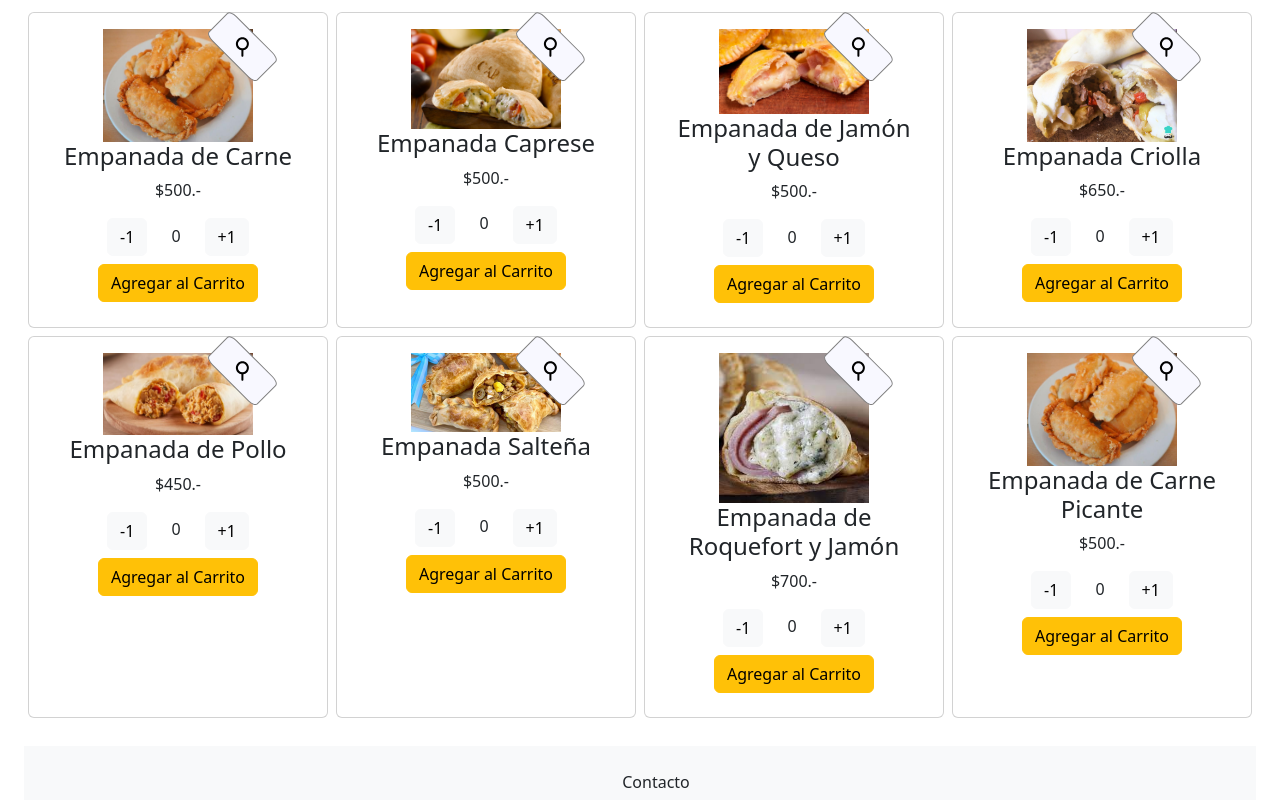
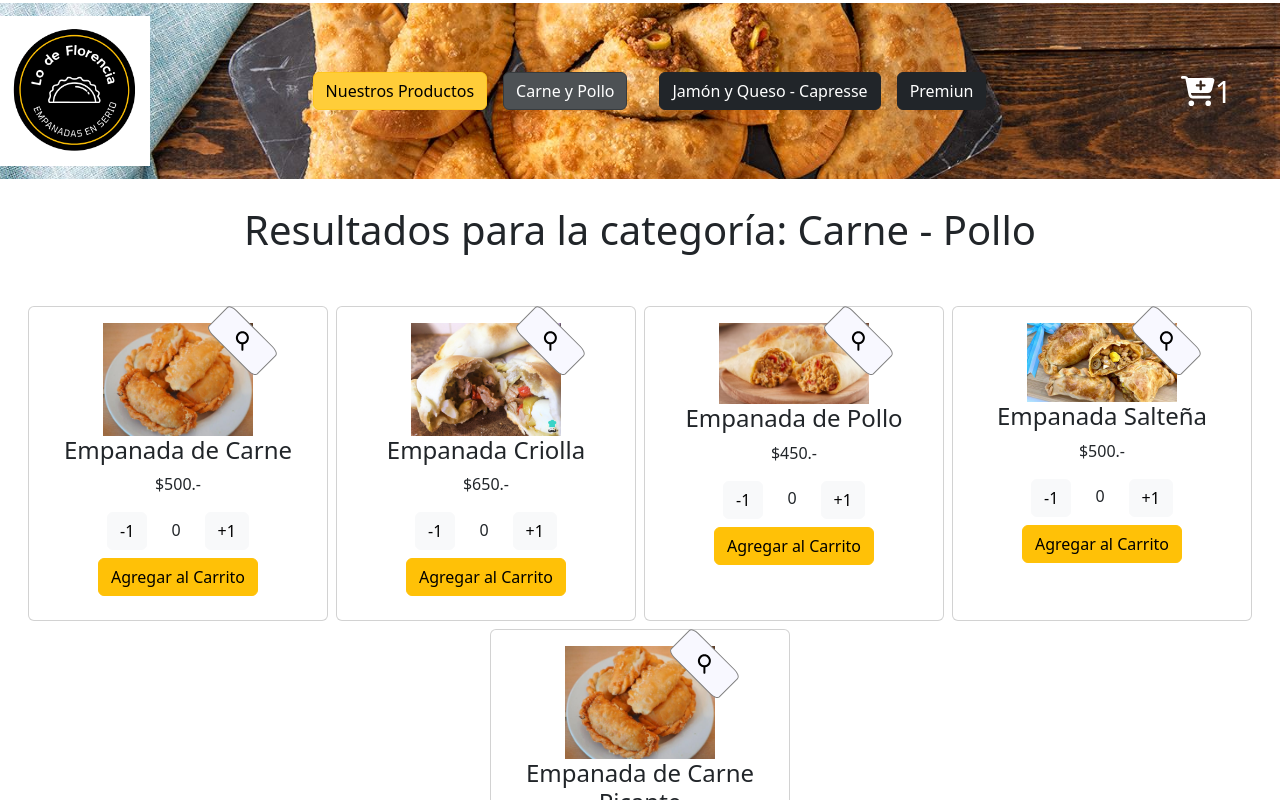
Before and after one commit to mariaFlorenciaMerzario/reactCorderCartTwo-github.pages, a React (Create React App) app: page /reactCoder.github.io/build/category/1 in a window 1280 px wide. Shown: the top 800 px of the page. Built offline with nearby package versions, Linux system fonts and the light colour scheme.

Commit message:
start group categorys

```diff
--- a/src/App.js
+++ b/src/App.js
@@ -16,12 +16,12 @@ import { BrowserRouter , Route , Routes} from 'react-router-dom';
 import Container from './Components/Container/Container';
 import Footer from './Components/Footer/Footer';
 import ItemListCategory from './Components/Container/ItemListCategory/ItemListCategory';
+import Navbar from './Components/Navbar/Navbar';
 function App() {
   return (
     <div className="App">
-
     <BrowserRouter>
-
+    <Navbar />
       <Routes>
         <Route path='/reactCoder.github.io/build' element={<Container />}/>
         <Route path='/reactCoder.github.io/build/category/:categoryId' element={<ItemListCategory />}/>
--- a/src/Components/Container/Container.jsx
+++ b/src/Components/Container/Container.jsx
@@ -5,7 +5,7 @@ const Container = () => {
     return(
         <>
          <div className="container">
-            <Navbar/>
+
             <ItemListContainer greeting={'Bienvenidos'}/>
             <Main />
          </div>
--- a/src/Components/Container/ItemListCategory/ItemListCategory.jsx
+++ b/src/Components/Container/ItemListCategory/ItemListCategory.jsx
@@ -2,17 +2,23 @@ import Card from "../Card"
 import { getProducts, getProductsByCategory} from '../../../json'
 import { useState, useEffect } from "react"
 import SpinnerB from "../../Spinner/SpinnerB"
-
 import { useParams } from "react-router-dom"
+import ItemListContainer from "../../ItemListContainer/ItemListContainer"
 
 const ItemListCategory = () => {
+    let category =''
     const [products, setProducts] = useState([])
-    let categoryId_ = useParams()
-    let categoryId = parseInt(categoryId_)
-
-    console.log(parseInt(categoryId))
+    let {categoryId} = useParams()
+    if(categoryId === '1') {
+         category = ' Carne - Pollo'
+    }else if(categoryId ==='2'){
+         category = ' Jamón y Queso - Capresse'
+    }else{
+         category = ' Premiun'
+    }
     useEffect(() =>{
         const asyncFunc = categoryId ? getProductsByCategory : getProducts
+        console.log(getProductsByCategory)
         asyncFunc(categoryId)
         .then(response =>{
             setProducts(response)
@@ -20,11 +26,10 @@ const ItemListCategory = () => {
         .catch(error => {
             console.error(error)
         })
-
     },[categoryId])
     return(
         <>
-        {console.log(getProductsByCategory)}
+         <ItemListContainer className="my-4" greeting={'Resultados para la categoría:'+ category}/>
         { products.length > 0 ?
             <div className="m-2 row d-flex flex-md-row flex-column justify-content-center">
                 {products.map((element, index) => (
--- a/src/Components/Navbar/Navbar.jsx
+++ b/src/Components/Navbar/Navbar.jsx
@@ -9,7 +9,7 @@ import {NavLink, Link} from 'react-router-dom'
 const Navbar = () => {
     return(
 
-        <div className="m-4 row d-flex align-items-center justify-content-around">
+        <div className="m-4 p-4 row d-flex align-items-center justify-content-around">
             <nav className="navbar navbar-expand-lg navbar-light d-flex justify-content-around m-2 banner">
                 <Link to={'/reactCoder.github.io/build'} className="navbar-brand" href="#"><Logo/> </Link>
                 <button className="navbar-toggler" type="button" data-toggle="collapse" data-target="#navbarNav" aria-controls="navbarNav" aria-expanded="false" aria-label="Toggle navigation">
--- a/src/json.js
+++ b/src/json.js
@@ -116,8 +116,9 @@ const promos =[
  export const getProductsByCategory =(categoryId) =>{
     return new Promise((resolve) =>{
         setTimeout(() =>{
+          console.log(parseInt(categoryId))
+            resolve(products.filter(prod => prod.category === parseInt(categoryId)))
 
-            resolve(products.find(prod => prod.category === categoryId))
         }, 2000)
     })
  }
```
Also changed, not shown: 7 other files (tests, documents, lock files or other folders).
